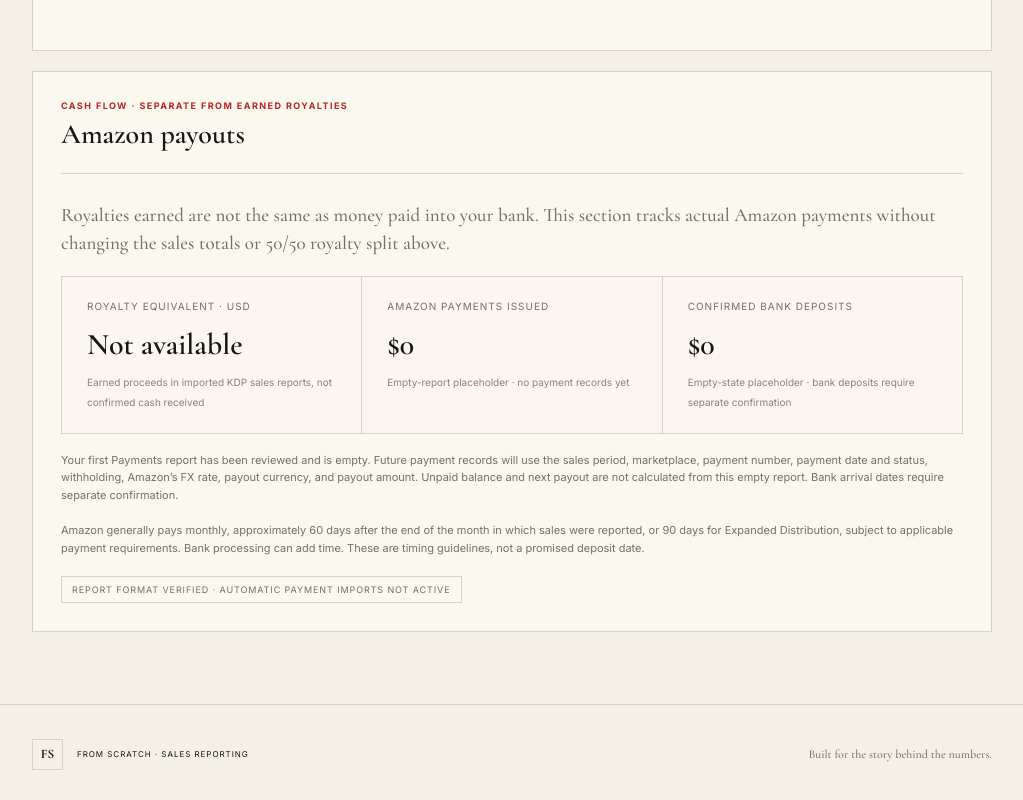
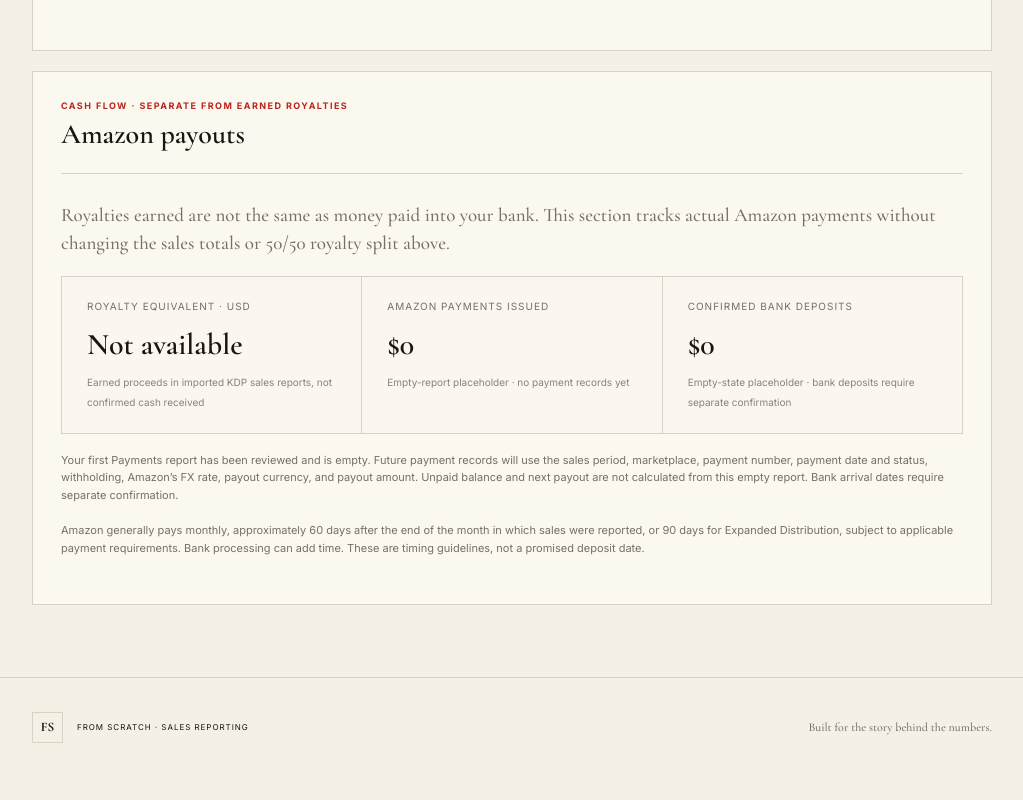
Before and after one commit to gabrealinc/from-scratch-dashboard, a Next.js app: page / in a window 1280 px wide. Shown: the part 1084-1884 px from the top of the page, without its empty margins (246-1269 px from the left). After the commit the page ends 1861 px from the top, so only its background shows below. Built offline with nearby package versions, Linux system fonts and the light colour scheme.

Commit message:
Remove payout report status badge

```diff
--- a/components/dashboard.tsx
+++ b/components/dashboard.tsx
@@ -56,7 +56,6 @@
             </div>
             <p className="payouts-note">Your first Payments report has been reviewed and is empty. Future payment records will use the sales period, marketplace, payment number, payment date and status, withholding, Amazon’s FX rate, payout currency, and payout amount. Unpaid balance and next payout are not calculated from this empty report. Bank arrival dates require separate confirmation.</p>
             <p className="payouts-note">Amazon generally pays monthly, approximately 60 days after the end of the month in which sales were reported, or 90 days for Expanded Distribution, subject to applicable payment requirements. Bank processing can add time. These are timing guidelines, not a promised deposit date.</p>
-            <span className="pending-badge">Report format verified · automatic payment imports not active</span>
           </div>
         </section>
       </div><footer><div className="brand-mark small">FS</div><p>FROM SCRATCH · SALES REPORTING</p><span>Built for the story behind the numbers.</span></footer>
```
Also changed, not shown: integrations/TASK-LEDGER.md (+2 -0 lines).
